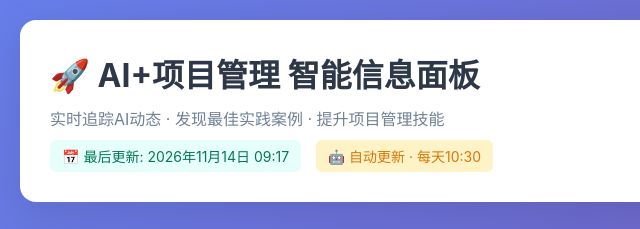
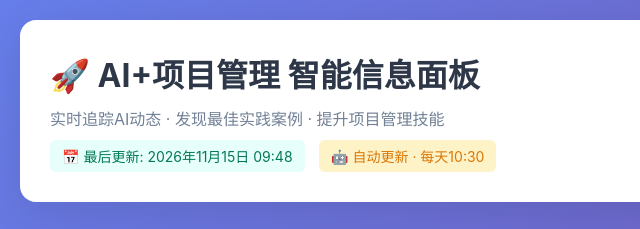
Before and after one commit to bingyuwei5-spec/ai-pm-dashboard, a plain HTML site: page index.html in a window 1280 px wide. Shown: the top 229 px of the page, 0-640 px from the left. Drawn offline with Linux system fonts and the light colour scheme.

Commit message:
deploy: 13b972712b9205912739bfc876beb49c635ba86a

```diff
--- a/index.html
+++ b/index.html
@@ -277,7 +277,7 @@
         <div class="header">
             <h1>🚀 AI+项目管理 智能信息面板</h1>
             <p>实时追踪AI动态 · 发现最佳实践案例 · 提升项目管理技能</p>
-            <span class="update-time">📅 最后更新: 2026年11月14日 09:17</span>
+            <span class="update-time">📅 最后更新: 2026年11月15日 09:48</span>
             <span class="auto-badge">🤖 自动更新 · 每天10:30</span>
         </div>
 
```
